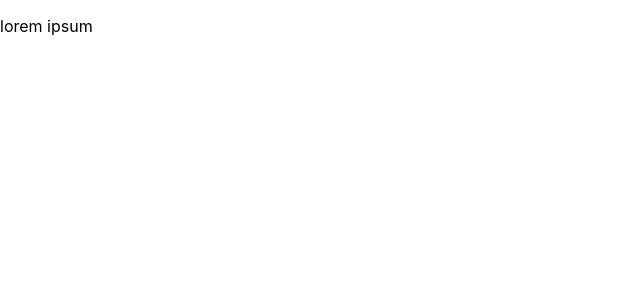
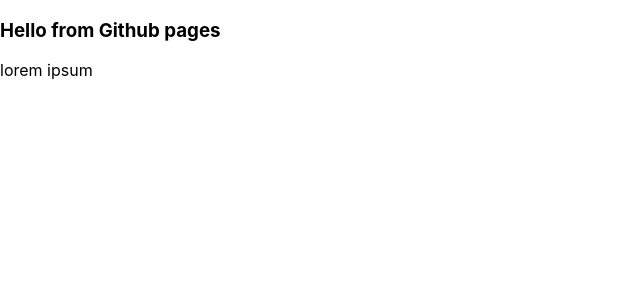
Before and after one commit to GregorHorvatH/goit-react-45-46, a React (Create React App) app: page / in a window 1280 px wide. Shown: the top 300 px of the page, without its empty margins (0-640 px from the left). Built offline with nearby package versions, Linux system fonts and the light colour scheme.

Commit message:
add deploy

```diff
--- a/package.json
+++ b/package.json
@@ -2,10 +2,12 @@
   "name": "goit-react-45-46",
   "version": "0.1.0",
   "private": true,
+  "homepage": "https://GregorHorvatH.github.io/goit-react-45-46",
   "dependencies": {
     "@testing-library/jest-dom": "^5.16.4",
     "@testing-library/react": "^13.3.0",
     "@testing-library/user-event": "^13.5.0",
+    "gh-pages": "^4.0.0",
     "react": "^18.2.0",
     "react-dom": "^18.2.0",
     "react-scripts": "5.0.1",
@@ -14,6 +16,8 @@
   "scripts": {
     "start": "react-scripts start",
     "build": "react-scripts build",
+    "predeploy": "react-scripts build",
+    "deploy": "gh-pages -d build",
     "test": "react-scripts test",
     "eject": "react-scripts eject"
   },
--- a/public/index.html
+++ b/public/index.html
@@ -9,35 +9,10 @@
       name="description"
       content="Web site created using create-react-app"
     />
-    <link rel="apple-touch-icon" href="%PUBLIC_URL%/logo192.png" />
-    <!--
-      manifest.json provides metadata used when your web app is installed on a
-      user's mobile device or desktop. See https://developers.google.com/web/fundamentals/web-app-manifest/
-    -->
-    <link rel="manifest" href="%PUBLIC_URL%/manifest.json" />
-    <!--
-      Notice the use of %PUBLIC_URL% in the tags above.
-      It will be replaced with the URL of the `public` folder during the build.
-      Only files inside the `public` folder can be referenced from the HTML.
-
-      Unlike "/favicon.ico" or "favicon.ico", "%PUBLIC_URL%/favicon.ico" will
-      work correctly both with client-side routing and a non-root public URL.
-      Learn how to configure a non-root public URL by running `npm run build`.
-    -->
     <title>React App</title>
   </head>
   <body>
     <noscript>You need to enable JavaScript to run this app.</noscript>
     <div id="root"></div>
-    <!--
-      This HTML file is a template.
-      If you open it directly in the browser, you will see an empty page.
-
-      You can add webfonts, meta tags, or analytics to this file.
-      The build step will place the bundled scripts into the <body> tag.
-
-      To begin the development, run `npm start` or `yarn start`.
-      To create a production bundle, use `npm run build` or `yarn build`.
-    -->
   </body>
 </html>
--- a/src/App.js
+++ b/src/App.js
@@ -1,6 +1,7 @@
 function App() {
   return (
     <div className='App'>
+      <h3>Hello from Github pages</h3>
       <p>lorem ipsum</p>
     </div>
   );
```
Also changed, not shown: 1 other file (tests, documents, lock files or other folders).
